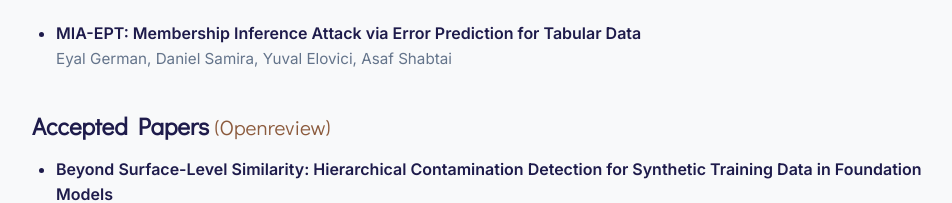
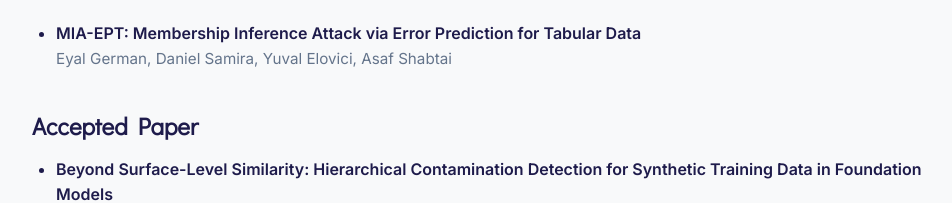
Before and after one commit to responsible-synthetic-data/responsible-synthetic-data.github.io, a website: page index.html in a window 1280 px wide. Shown: the part 3608-3811 px from the top of the page, without its empty margins (158-1110 px from the left). Drawn offline with Linux system fonts and the light colour scheme.

Commit message:
drop openreview link

```diff
--- a/index.html
+++ b/index.html
@@ -295,7 +295,7 @@
                     </li>
                 </ul>
 
-                <h3 class="papers-subsection">Accepted Papers <a href="https://openreview.net/group?id=AAAI.org/2026/Workshop/RSD#tab-accept" target="_blank" class="openreview-link">(Openreview)</a></h3>
+                <h3 class="papers-subsection">Accepted Paper</h3>
                 <ul class="papers-list">
                     <li>
                         <strong>Beyond Surface-Level Similarity: Hierarchical Contamination Detection for Synthetic Training Data in Foundation Models</strong><br>
```
